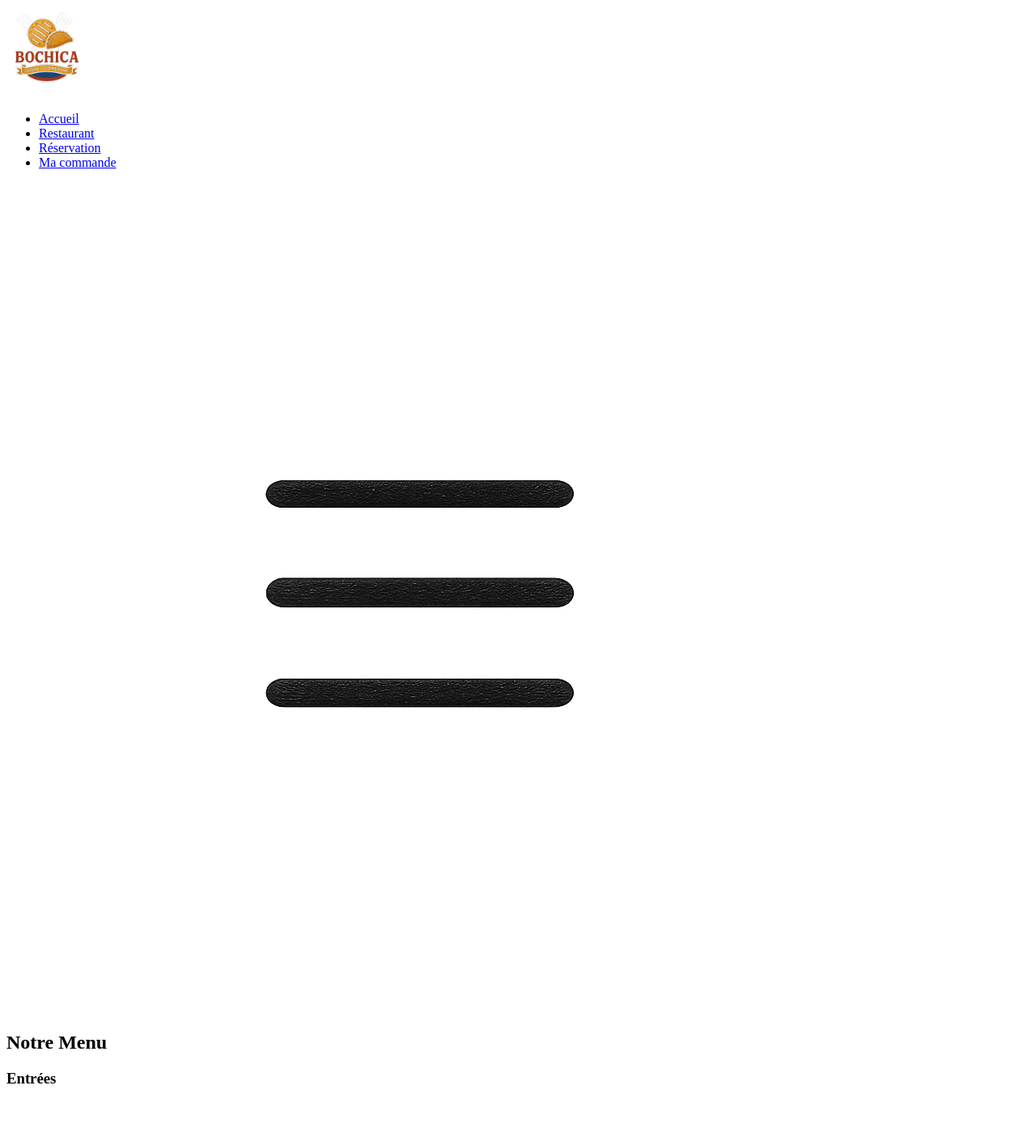
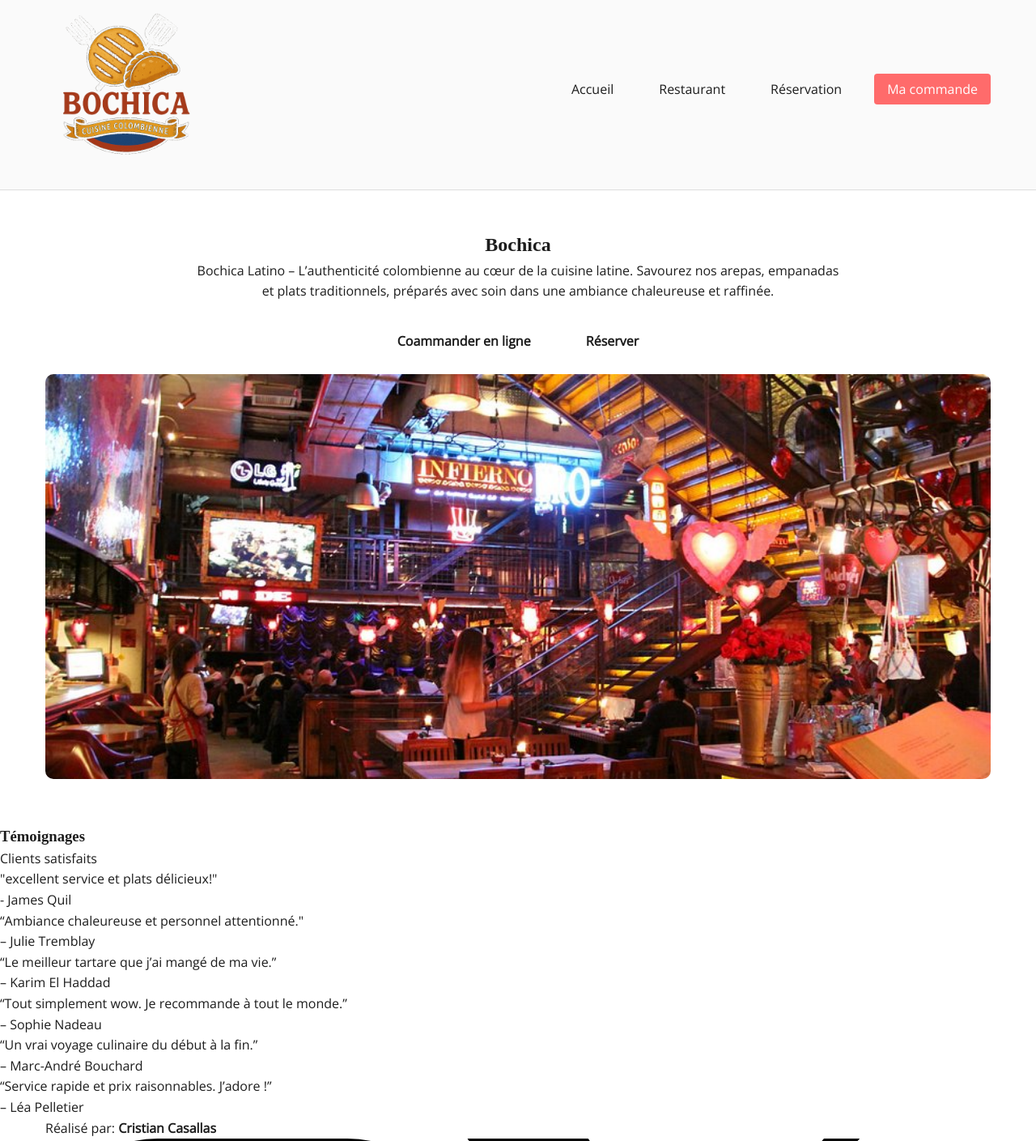
Before and after one commit to CrisDiaz2004/tp3-web, a plain HTML site: page index.html in a window 1280 px wide. Shown: the part 13-1422 px from the top of the page at 81% size. Before the commit the page ends 1374 px from the top, so only its background shows below. Drawn offline with nearby package versions, Linux system fonts and the light colour scheme.

Commit message:
modifications page index.html

```diff
--- a/css/style.css
+++ b/css/style.css
@@ -0,0 +1,131 @@
+/*=== General ===*/
+
+* {
+    margin: 0;
+    padding: 0;
+    box-sizing: border-box;
+}
+
+/*== body ==*/
+body {
+    font-family: 'Open sans', sans-serif;
+    line-height: 1.6;
+    color: #1d1d1d;
+    background-color: white;
+}
+
+h1, h2, h3 {
+    font-family: 'playfait Display', serif;
+}
+
+a {
+    text-decoration: none;
+    color: inherit;
+}
+
+ul {
+    list-style: none;
+}
+
+/*== container ==*/
+.container {
+    max-width: 1200px;
+    margin: 0 auto;
+    padding: 0 1rem;
+}
+
+/*== header ==*/
+header {
+    padding: 1rem 0;
+    border-bottom: 1px solid #ddd;
+    background-color: #fafafa;
+}
+
+.header-contenu {
+    display: flex;
+    justify-content: space-between;
+    align-items: center;
+}
+
+.logo {
+    width: 200px;
+}
+
+.links {
+    display: flex;
+    gap: 1.5rem;
+}
+
+.links a {
+    padding: 0.5rem 1rem;
+    transition: background-color 0.3s;
+}
+
+.links a:hover {
+    background-color: #eee;
+    border-radius: 5px;
+}
+
+.commande-btn {
+    background-color: #ff6b6b;
+    color: #fff;
+    border-radius: 4px;
+}
+
+.commande-btn:hover {
+    background-color: #ff4c4c;
+}
+
+/*== section hero ==*/
+.hero {
+    border-color: white;
+    padding: 3rem 1rem;
+    text-align: center;
+}
+
+.here h2 {
+    font-size: 2.5rem;
+    margin-bottom: 1rem;
+}
+
+.hero p {
+    max-width: 800px;
+    margin: 0 auto 1.5rem;
+}
+
+.bouttons {
+    margin-bottom: 2rem;
+}
+
+.btn-principal,
+.btn-secondaire {
+    display: inline-block;
+    margin: 0 0.5rem;
+    padding: 0.75rem 1.5rem;
+    border: none;
+    font-weight: bold;
+    border-radius: 5px;
+    font-size: 1rem;
+}
+
+.btm-principal {
+    background-color: #007bff;
+    color: white;
+}
+
+.btn-principal:hover {
+    background-color: #6c757d;
+    color: white;
+}
+
+.btn-secondaire:hover {
+    background-color: #495057;
+}
+
+.hero-img {
+    width: 100%;
+    max-height: 500px;
+    object-fit: cover;
+    border-radius: 10px;
+    margin-top: 1rem;
+}
--- a/index.html
+++ b/index.html
@@ -1,5 +1,5 @@
 <!DOCTYPE html>
-<html lang="en">
+<html lang="fr">
 <head>
     <meta charset="UTF-8">
     <meta name="viewport" content="width=device-width, initial-scale=1.0">
@@ -9,12 +9,13 @@
 </head>
 
 <body>
+    <!-- header -->
     <header>
-        <div class="container">
-            <h1> <a href="index.html"> <img src="img/bochica_logo_transparent.png" alt="logo-restaurant" width="100"></a></h1>
+        <div class="container header-contenu">
+            <h1> <a href="index.html"> <img src="img/bochica_logo_transparent.png" alt="logo-restaurant" class="logo"></a></h1>
 
-            <nav class="links">
-                <ul>
+            <nav>
+                <ul class="links">
                     <li><a href="index.html">Accueil</a></li>
                     <li><a href="restaurant.html">Restaurant</a></li>
                     <li><a href="reservation.html">Réservation</a></li>
@@ -22,21 +23,75 @@
                 </ul>
             </nav>
 
-            <div class="menu-mobile">
-                <img src="img/5a195ba2-a09e-4c73-b2a7-db229d102a8b.png" alt="menu-mobile">
-            </div>
         </div>
     </header>
 
-    <main class="container">
-        <h2>Notre Menu</h2>
+    <!-- section principale -->
+    <main>
+        <section class="hero">
+           <div class="container hero-contenu">
+            <h2>Bochica</h2>
+            <p>Bochica Latino – L’authenticité colombienne au cœur de la cuisine latine.
+               Savourez nos arepas, empanadas et plats traditionnels, préparés avec soin dans une ambiance chaleureuse et raffinée.</p>
 
-        <section class="menu-section">
-            <h3>Entrées</h3>
+            <div class="buttons">
+                <a href="#" class="btn-principal">Coammander en ligne</a>
+                <a href="#" class="btn-secondaire">Réserver</a>
+            </div>
 
+            <img src="img/andres-carne-de-res.jpg" alt="img du restaurant" class="hero-img">
+           </div>
         </section>
 
+        <section class="temoignages">
+            <h3>Témoignages</h3>
+            <p>Clients satisfaits</p>
+            <div class="cartes">
+                <!-- cartes de témoignages -->
+                <article class="carte">
+                    <p>"excellent service et plats délicieux!"</p>
+                    <span>- James Quil</span>
+                </article>
+
+                <article class="carte">
+                    <p>“Ambiance chaleureuse et personnel attentionné."</p>
+                    <span>– Julie Tremblay</span>
+                </article>
+
+                <article class="carte">
+                    <p>“Le meilleur tartare que j’ai mangé de ma vie.”</p>
+                    <span>– Karim El Haddad</span>
+                  </article>
+
+                  <article class="carte">
+                    <p>“Tout simplement wow. Je recommande à tout le monde.”</p>
+                    <span>– Sophie Nadeau</span>
+                  </article>
+
+                  <article class="carte">
+                    <p>“Un vrai voyage culinaire du début à la fin.”</p>
+                    <span>– Marc-André Bouchard</span>
+                  </article>
+
+                  <article class="carte">
+                    <p>“Service rapide et prix raisonnables. J’adore !”</p>
+                    <span>– Léa Pelletier</span>
+                  </article>
+            </div>
+        </section>
     </main>
+
+    <footer>
+        <div class="container">
+            <p>Réalisé par: <strong>Cristian Casallas</strong></p>
+            <div class="socials">
+                <a href="#"><img src="img/instagram.png" alt="ig"></a>
+                <a href="#"><img src="img/twitter.png" alt="x"></a>
+                <a href="#"><img src="img/facebook-app-symbol.png" alt="fb"></a>
+            </div>
+            <p>Intégraion web 1 - Cégep Garneau - Hiver 2025</p>
+        </div>
+    </footer>
 
 </body>
 </html>
```
Also changed, not shown: img/andres-carne-de-res.jpg (added), img/facebook-app-symbol.png (added), img/instagram.png (added), img/twitter.png (added).
